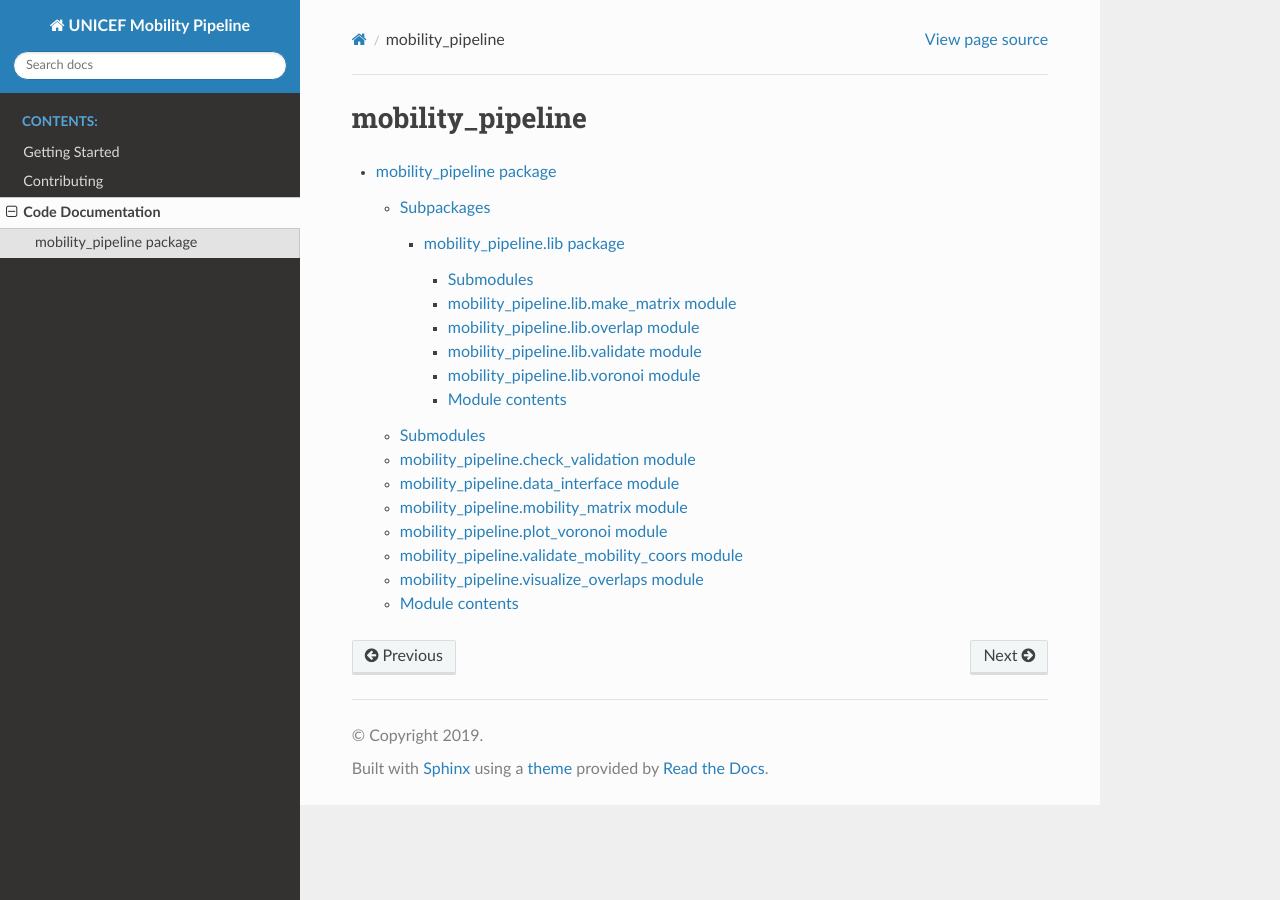
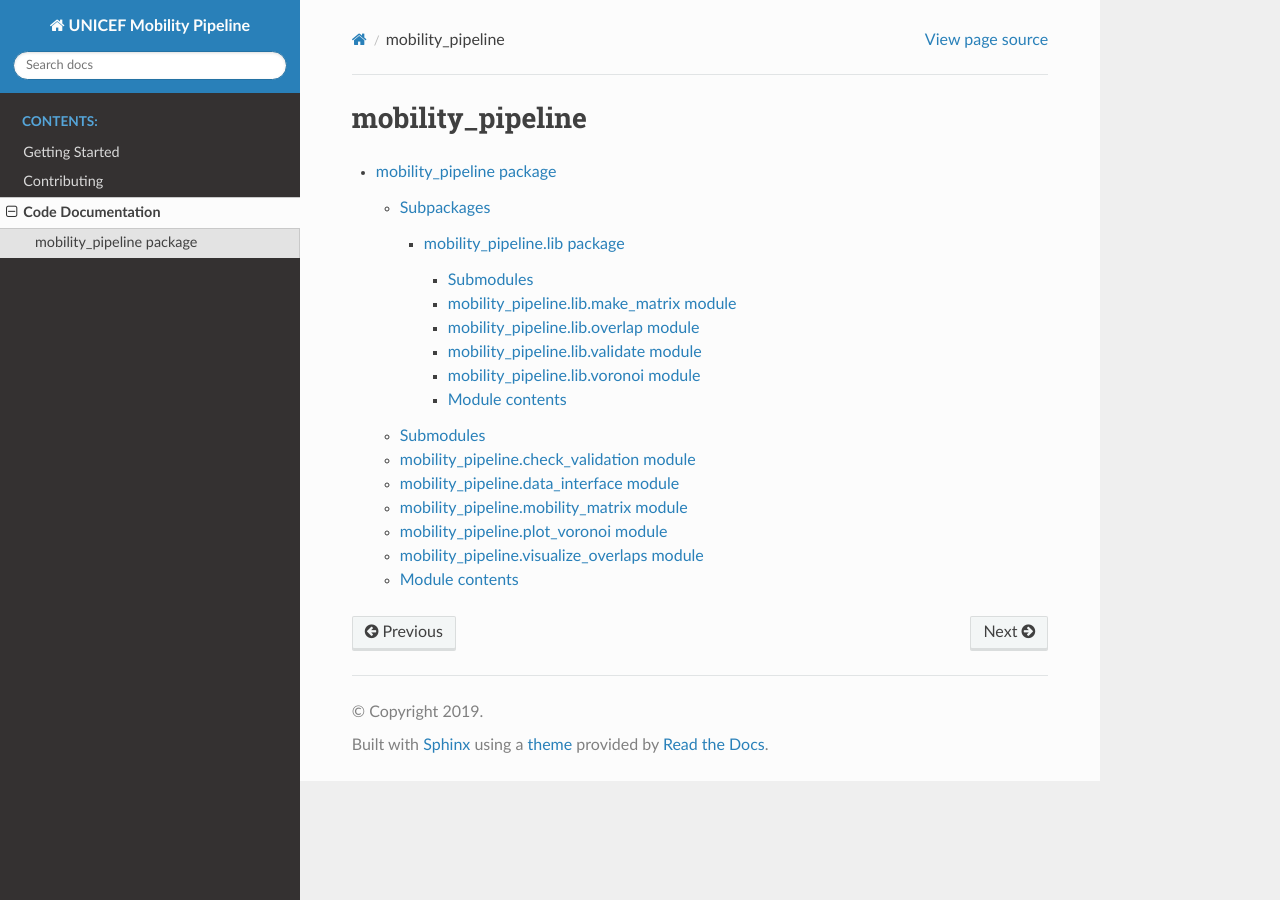
Before and after one commit to codethechange/mobility_pipeline, a Sphinx documentation site: the page built from docs/modules.rst, in a window 1280 px wide. Built offline with Sphinx 7.4.7 and the Read the Docs theme 2.0.0, drawn with Linux system fonts in a browser that asks for light colours.

Commit message:
Update docs

```diff
--- a/docs/mobility_pipeline.rst
+++ b/docs/mobility_pipeline.rst
@@ -43,14 +43,6 @@ mobility\_pipeline.plot\_voronoi module
     :undoc-members:
     :show-inheritance:
 
-mobility\_pipeline.validate\_mobility\_coors module
----------------------------------------------------
-
-.. automodule:: mobility_pipeline.validate_mobility_coors
-    :members:
-    :undoc-members:
-    :show-inheritance:
-
 mobility\_pipeline.visualize\_overlaps module
 ---------------------------------------------
 
```
